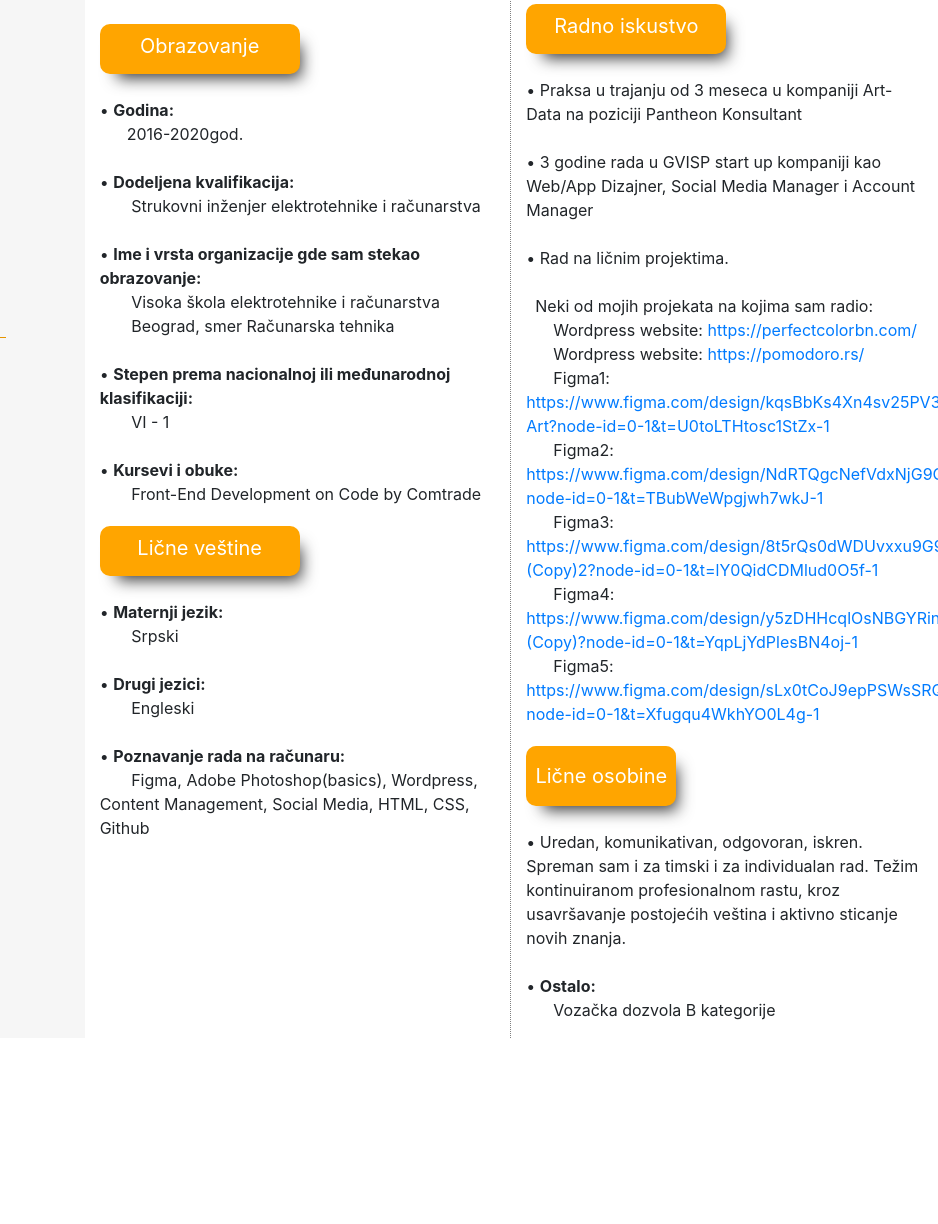
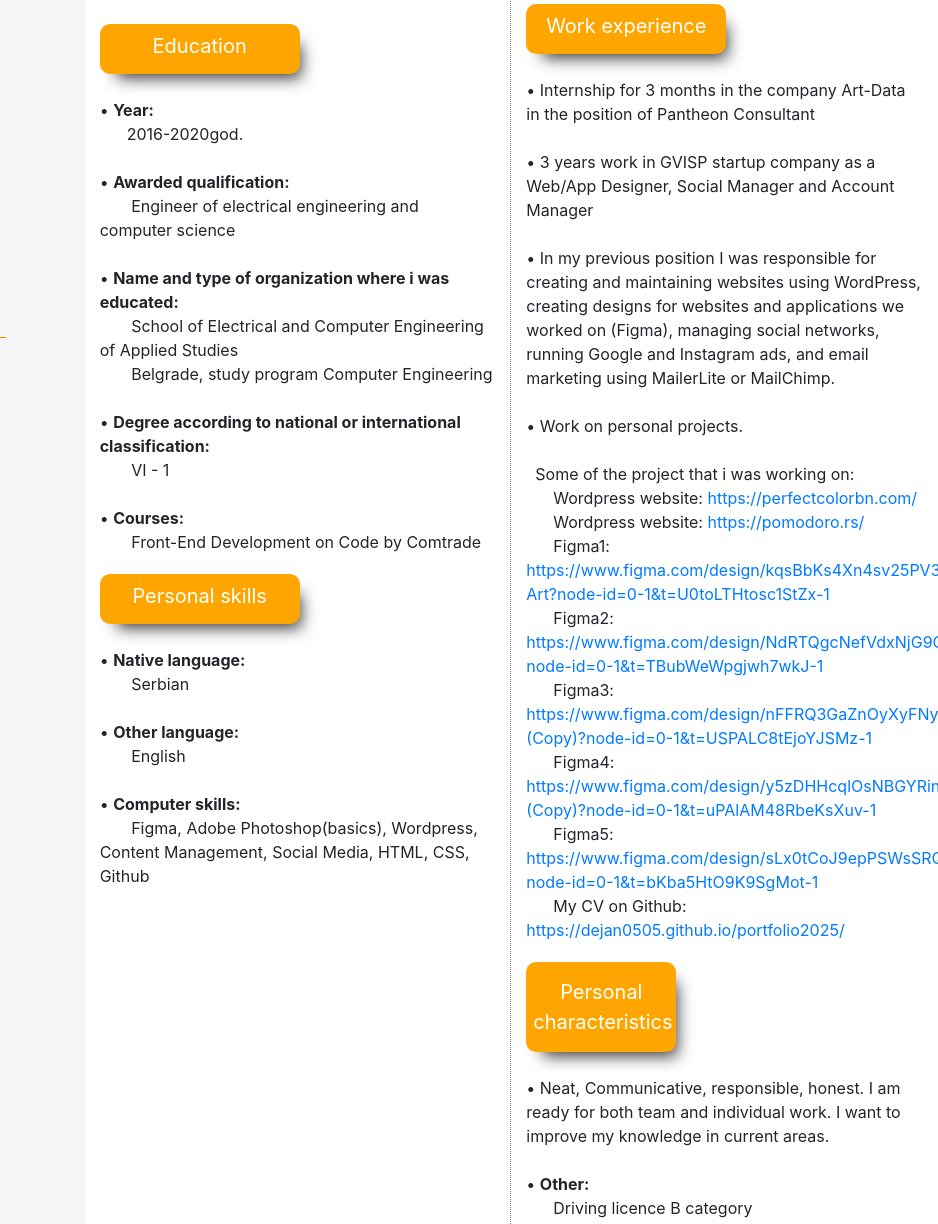
Before and after one commit to Dejan0505/portfolio2025, a plain HTML site: page index.html in a window 1280 px wide. Shown: the part 16-1240 px from the top of the page, 342-1280 px from the left. Before the commit the page ends 1054 px from the top, so only its background shows below. Drawn offline with nearby package versions, Linux system fonts and the light colour scheme.

Commit message:
Add files via upload

```diff
--- a/index.html
+++ b/index.html
@@ -26,51 +26,56 @@
             <div class="col-md-8">
                 <div class="row">
                     <div class="col-md-6 drugi">
-                        <div class="square">Obrazovanje</div><br>
+                        <div class="square">Education</div><br>
                         <p>
-                            • <b>Godina:</b> <br>
+                            • <b>Year:</b> <br>
                             &nbsp;&nbsp;&nbsp;&nbsp;&nbsp;&nbsp;2016-2020god.<br><br>
-                            • <b>Dodeljena kvalifikacija:</b><br>
-                            &nbsp;&nbsp;&nbsp;&nbsp;&nbsp;&nbsp; Strukovni inženjer elektrotehnike i računarstva<br><br>
-                            • <b>Ime i vrsta organizacije gde sam stekao obrazovanje:</b><br>
-                            &nbsp;&nbsp;&nbsp;&nbsp;&nbsp;&nbsp; Visoka škola elektrotehnike i računarstva <br> &nbsp;&nbsp;&nbsp;&nbsp;&nbsp;&nbsp; Beograd, smer Računarska tehnika<br><br>
-                            • <b>Stepen prema nacionalnoj ili međunarodnoj klasifikaciji:</b><br>
+                            • <b>Awarded qualification:</b><br>
+                            &nbsp;&nbsp;&nbsp;&nbsp;&nbsp;&nbsp; Engineer of electrical engineering and computer science<br><br>
+                            • <b>Name and type of organization where i was educated:</b><br>
+                            &nbsp;&nbsp;&nbsp;&nbsp;&nbsp;&nbsp; School of Electrical and Computer Engineering of Applied Studies <br> &nbsp;&nbsp;&nbsp;&nbsp;&nbsp;&nbsp; Belgrade, study program Computer Engineering<br><br>
+                            • <b>Degree according to national or international classification:</b><br>
                             &nbsp;&nbsp;&nbsp;&nbsp;&nbsp;&nbsp; VI - 1 <br><br>
-                            • <b>Kursevi i obuke:</b><br>
+                            • <b>Courses:</b><br>
                             &nbsp;&nbsp;&nbsp;&nbsp;&nbsp;&nbsp; Front-End Development on Code by Comtrade
                         </p>
-                        <div class="square">Lične veštine</div><br>
+                        <div class="square">Personal skills</div><br>
                         <p>
-                            • <b>Maternji jezik:</b><br>
-                            &nbsp;&nbsp;&nbsp;&nbsp;&nbsp;&nbsp; Srpski<br><br>
-                            • <b>Drugi jezici:</b><br>
-                            &nbsp;&nbsp;&nbsp;&nbsp;&nbsp;&nbsp; Engleski<br><br>
-                            • <b>Poznavanje rada na računaru:</b><br>
-                            &nbsp;&nbsp;&nbsp;&nbsp;&nbsp;&nbsp; Figma, Adobe Photoshop(basics), Wordpress, Content Management, Social Media, HTML, CSS, Github
+                            • <b>Native language:</b><br>
+                            &nbsp;&nbsp;&nbsp;&nbsp;&nbsp;&nbsp; Serbian<br><br>
+                            • <b>Other language:</b><br>
+                            &nbsp;&nbsp;&nbsp;&nbsp;&nbsp;&nbsp; English<br><br>
+                            • <b>Computer skills:</b><br>
+                            &nbsp;&nbsp;&nbsp;&nbsp;&nbsp;&nbsp; Figma, Adobe Photoshop(basics), Wordpress, Content Management, Social Media, HTML, CSS, Github<br>
+
+
                         </p>
                     </div>
                     <div class="col-md-6">
-                        <div class="square">Radno iskustvo</div><br>
+                        <div class="square">Work experience</div><br>
                         <p>
-                            • Praksa u trajanju od 3 meseca u kompaniji Art-Data na poziciji Pantheon Konsultant<br><br>
-                            • 3 godine rada u GVISP start up kompaniji kao Web/App Dizajner, Social Media Manager i Account Manager<br><br>
-                            • Rad na ličnim projektima.<br>
+                            • Internship for 3 months in the company Art-Data in the position of Pantheon Consultant<br><br>
+                            • 3 years work in GVISP startup company as a Web/App Designer, Social Manager and Account Manager  <br><br>
+                            • In my previous position I was responsible for creating and maintaining websites using WordPress, creating designs for websites and applications we worked on (Figma), managing social networks, running Google and Instagram ads, and email marketing using MailerLite or MailChimp.  <br><br>
+                            • Work on personal projects.<br>
                             <br>
-                            &nbsp;&nbsp;Neki od mojih projekata na kojima sam radio:<br>
+                            &nbsp;&nbsp;Some of the project that i was working on:<br>
                             &nbsp;&nbsp;&nbsp;&nbsp;&nbsp;&nbsp;Wordpress website: <a href="https://perfectcolorbn.com/" target="_blank">https://perfectcolorbn.com/</a><br>
                             &nbsp;&nbsp;&nbsp;&nbsp;&nbsp;&nbsp;Wordpress website: <a href="https://pomodoro.rs/" target="_blank">https://pomodoro.rs/</a><br>
                             &nbsp;&nbsp;&nbsp;&nbsp;&nbsp;&nbsp;Figma1: <a href="https://www.figma.com/design/kqsBbKs4Xn4sv25PV3JfeC/Terra-Art?node-id=0-1&t=U0toLTHtosc1StZx-1" target="_blank">https://www.figma.com/design/kqsBbKs4Xn4sv25PV3JfeC/Terra-Art?node-id=0-1&t=U0toLTHtosc1StZx-1</a><br>
                             &nbsp;&nbsp;&nbsp;&nbsp;&nbsp;&nbsp;Figma2: <a href="https://www.figma.com/design/NdRTQgcNefVdxNjG9GQd7e/Heritage?node-id=0-1&t=TBubWeWpgjwh7wkJ-1" target="_blank">https://www.figma.com/design/NdRTQgcNefVdxNjG9GQd7e/Heritage?node-id=0-1&t=TBubWeWpgjwh7wkJ-1</a><br>
-                            &nbsp;&nbsp;&nbsp;&nbsp;&nbsp;&nbsp;Figma3: <a href="https://www.figma.com/design/8t5rQs0dWDUvxxu9G96dSV/MemeClub-(Copy)2?node-id=0-1&t=lY0QidCDMlud0O5f-1" target="_blank">https://www.figma.com/design/8t5rQs0dWDUvxxu9G96dSV/MemeClub-(Copy)2?node-id=0-1&t=lY0QidCDMlud0O5f-1</a><br>
-                            &nbsp;&nbsp;&nbsp;&nbsp;&nbsp;&nbsp;Figma4: <a href="https://www.figma.com/design/y5zDHHcqlOsNBGYRin7Nlt/Dentina-(Copy)?node-id=0-1&t=YqpLjYdPlesBN4oj-1" target="_blank">https://www.figma.com/design/y5zDHHcqlOsNBGYRin7Nlt/Dentina-(Copy)?node-id=0-1&t=YqpLjYdPlesBN4oj-1</a><br>
-                            &nbsp;&nbsp;&nbsp;&nbsp;&nbsp;&nbsp;Figma5: <a href="https://www.figma.com/design/sLx0tCoJ9epPSWsSRQIpcn/TeslaIG?node-id=0-1&t=Xfugqu4WkhYO0L4g-1" target="_blank">https://www.figma.com/design/sLx0tCoJ9epPSWsSRQIpcn/TeslaIG?node-id=0-1&t=Xfugqu4WkhYO0L4g-1</a><br>
+                            &nbsp;&nbsp;&nbsp;&nbsp;&nbsp;&nbsp;Figma3: <a href="https://www.figma.com/design/nFFRQ3GaZnOyXyFNyFQJtc/MemeClub-(Copy)?node-id=0-1&t=USPALC8tEjoYJSMz-1" target="_blank">https://www.figma.com/design/nFFRQ3GaZnOyXyFNyFQJtc/MemeClub-(Copy)?node-id=0-1&t=USPALC8tEjoYJSMz-1</a><br>
+                            &nbsp;&nbsp;&nbsp;&nbsp;&nbsp;&nbsp;Figma4: <a href="https://www.figma.com/design/y5zDHHcqlOsNBGYRin7Nlt/Dentina-(Copy)?node-id=0-1&t=uPAlAM48RbeKsXuv-1" target="_blank">https://www.figma.com/design/y5zDHHcqlOsNBGYRin7Nlt/Dentina-(Copy)?node-id=0-1&t=uPAlAM48RbeKsXuv-1</a><br>
+                            &nbsp;&nbsp;&nbsp;&nbsp;&nbsp;&nbsp;Figma5: <a href="https://www.figma.com/design/sLx0tCoJ9epPSWsSRQIpcn/TeslaIG?node-id=0-1&t=bKba5HtO9K9SgMot-1" target="_blank">https://www.figma.com/design/sLx0tCoJ9epPSWsSRQIpcn/TeslaIG?node-id=0-1&t=bKba5HtO9K9SgMot-1</a><br>
+                            &nbsp;&nbsp;&nbsp;&nbsp;&nbsp;&nbsp;My CV on Github: <a href="https://dejan0505.github.io/portfolio2025/" target="_blank">https://dejan0505.github.io/portfolio2025/</a><br>
                         </p>
-                        <div class="square3">Lične osobine</div><br>
+                        <div class="square3">Personal characteristics</div><br>
                         <p>
-                            • Uredan, komunikativan, odgovoran, iskren.
-                            Spreman sam i za timski i za individualan rad. Težim kontinuiranom profesionalnom rastu, kroz usavršavanje postojećih veština i aktivno sticanje novih znanja.<br><br>
-                            • <b>Ostalo:</b><br>
-                            &nbsp;&nbsp;&nbsp;&nbsp;&nbsp;&nbsp;Vozačka dozvola B kategorije
+                            • Neat, Communicative, responsible, honest.
+                            I am ready for both team and individual work. I want to improve my knowledge in current areas.<br><br>
+                            • <b>Other:</b><br>
+                            &nbsp;&nbsp;&nbsp;&nbsp;&nbsp;&nbsp;Driving licence B category<br>
+
                         </p>
                     </div>
                 </div>
```
